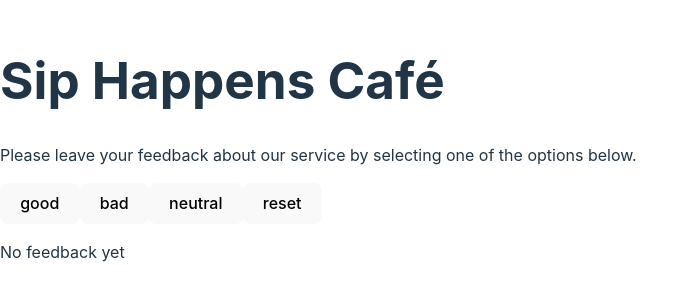
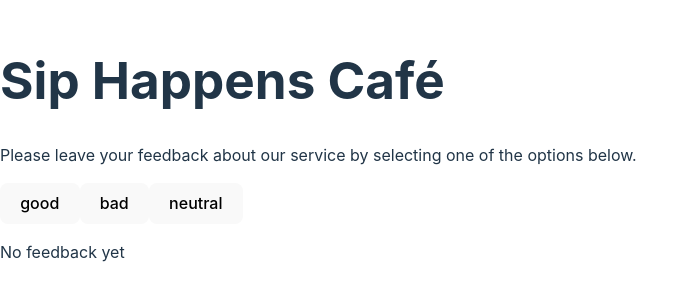
Before and after one commit to novikovanat/goit-react-hw-02, a React (Vite) app: page / in a window 1280 px wide. Shown: the part 251-552 px from the top of the page, without its empty margins (0-698 px from the left). Built offline with nearby package versions, Linux system fonts and the light colour scheme.

Commit message:
conditinal render button added

```diff
--- a/src/components/App.jsx
+++ b/src/components/App.jsx
@@ -39,7 +39,7 @@ const App = () => {
   return (
     <div>
       <Description></Description>
-      <Options handler={clickHandler}></Options>
+      <Options values={[clickHandler,totalFeedback]}></Options>
       {totalFeedback === 0 ? <Notification></Notification>:
       <Feedback values={[option, totalFeedback, positiveFeedback]}></Feedback>}
     </div>
--- a/src/components/feedback/Feedback.jsx
+++ b/src/components/feedback/Feedback.jsx
@@ -12,7 +12,7 @@ export default function Feedback({
   function Paragraph({ content, value}) {
     return (
       <p>
-        {content}:<span>{value}</span>
+        {content}:<span>{value}</span> {content==="Positive" && "%"}
       </p>
     );
   }
--- a/src/components/options/Options.jsx
+++ b/src/components/options/Options.jsx
@@ -1,4 +1,4 @@
-export default function Feedback({ handler }) {
+export default function Feedback({ values: [handler, total] }) {
   function Button({ name, handler }) {
     return (
       <button onClick={handler} name={name}>
@@ -12,7 +12,7 @@ export default function Feedback({ handler }) {
       <Button handler={handler} name="good"></Button>
       <Button handler={handler} name="bad"></Button>
       <Button handler={handler} name="neutral"></Button>
-      <Button handler={handler} name="reset"></Button>
+      {total > 0 && <Button handler={handler} name="reset"></Button>}
     </div>
   );
 }
```
